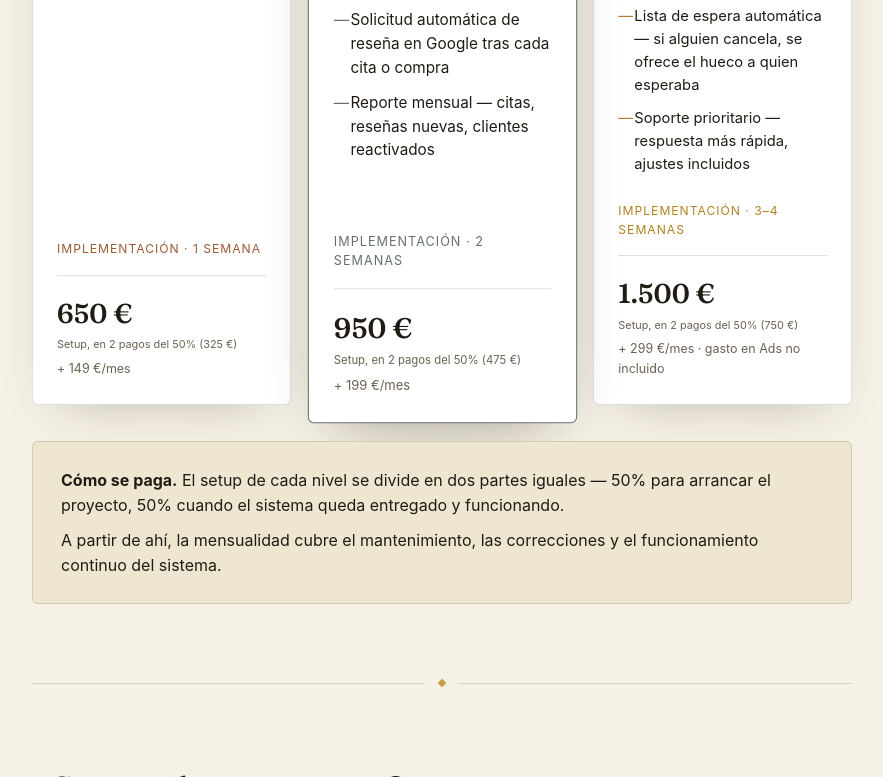
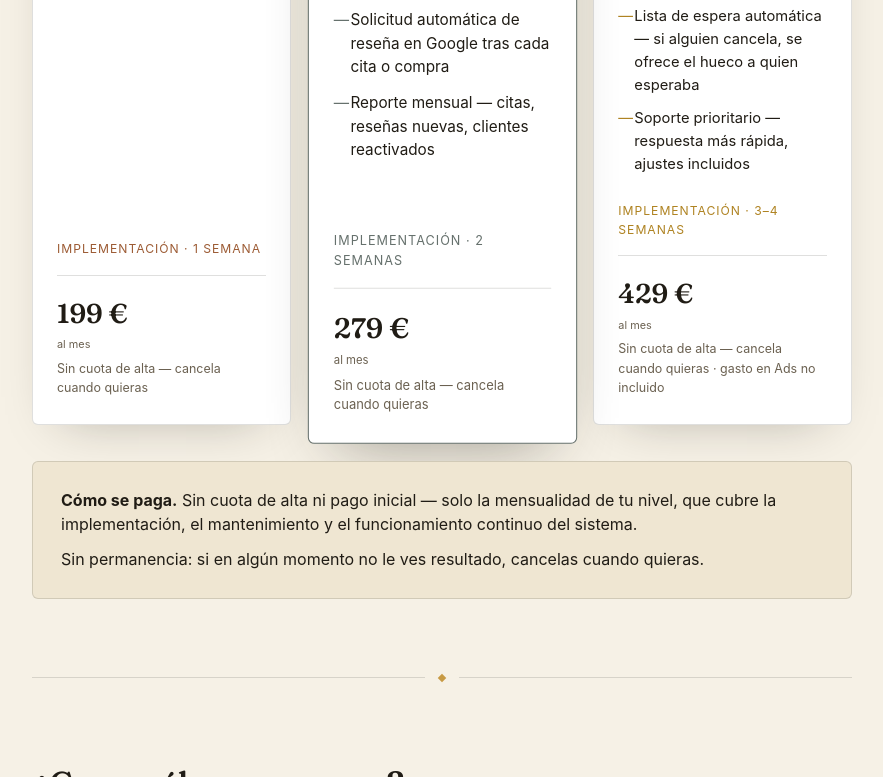
Before and after one commit to hepydn/trends-propuesta, a plain HTML site: page index.html in a window 1280 px wide. Shown: the part 3446-4223 px from the top of the page, without its empty margins (198-1081 px from the left). Drawn offline with Linux system fonts and the light colour scheme.

Commit message:
Quita la cuota de setup; sube la mensualidad y añade cancela cuando quieras para dar más seguridad

```diff
--- a/index.html
+++ b/index.html
@@ -503,12 +503,12 @@
         <span class="v">+1.400 €</span>
       </div>
       <div class="ledger-row">
-        <span>Nivel Bronce, mensualidad</span>
-        <span class="v">−149 €</span>
+        <span>Nivel Bronce, mensualidad (sin cuota de alta)</span>
+        <span class="v">−199 €</span>
       </div>
       <div class="ledger-row highlight">
         <span>Ganancia neta con Bronce</span>
-        <span class="v">1.251 €</span>
+        <span class="v">1.201 €</span>
       </div>
       <div class="ledger-row">
         <span>Reactivación de clientas (Plata)</span>
@@ -519,12 +519,12 @@
         <span class="v">+2.000 €</span>
       </div>
       <div class="ledger-row">
-        <span>Nivel Plata, mensualidad</span>
-        <span class="v">−199 €</span>
+        <span>Nivel Plata, mensualidad (sin cuota de alta)</span>
+        <span class="v">−279 €</span>
       </div>
       <div class="ledger-row total">
         <span>Ganancia neta con Plata</span>
-        <span class="v">1.801 €</span>
+        <span class="v">1.721 €</span>
       </div>
     </div>
     <p class="lead" style="margin-top:22px;">El precio-hora sale de tu propia tarifa; el resto son suposiciones conservadoras — ajusta a tu volumen real y la cuenta se mantiene positiva. El Oro suma además captación activa de clientas nuevas, sin techo fijo — depende de cuánto decidas invertir en anuncios.</p>
@@ -552,8 +552,8 @@
         </ul>
         <div class="timeline">Implementación · 1 semana</div>
         <div class="price-block">
-          <div class="price">650 €<small>Setup, en 2 pagos del 50% (325 €)</small></div>
-          <div class="setup-note">+ 149 €/mes</div>
+          <div class="price">199 €<small>al mes</small></div>
+          <div class="setup-note">Sin cuota de alta — cancela cuando quieras</div>
         </div>
       </div>
 
@@ -574,8 +574,8 @@
         </ul>
         <div class="timeline">Implementación · 2 semanas</div>
         <div class="price-block">
-          <div class="price">950 €<small>Setup, en 2 pagos del 50% (475 €)</small></div>
-          <div class="setup-note">+ 199 €/mes</div>
+          <div class="price">279 €<small>al mes</small></div>
+          <div class="setup-note">Sin cuota de alta — cancela cuando quieras</div>
         </div>
       </div>
 
@@ -595,8 +595,8 @@
         </ul>
         <div class="timeline">Implementación · 3–4 semanas</div>
         <div class="price-block">
-          <div class="price">1.500 €<small>Setup, en 2 pagos del 50% (750 €)</small></div>
-          <div class="setup-note">+ 299 €/mes · gasto en Ads no incluido</div>
+          <div class="price">429 €<small>al mes</small></div>
+          <div class="setup-note">Sin cuota de alta — cancela cuando quieras · gasto en Ads no incluido</div>
         </div>
       </div>
 
@@ -605,8 +605,8 @@
 
   <section class="payment reveal">
     <div class="payment-note">
-      <p><strong>Cómo se paga.</strong> El setup de cada nivel se divide en dos partes iguales — 50% para arrancar el proyecto, 50% cuando el sistema queda entregado y funcionando.</p>
-      <p>A partir de ahí, la mensualidad cubre el mantenimiento, las correcciones y el funcionamiento continuo del sistema.</p>
+      <p><strong>Cómo se paga.</strong> Sin cuota de alta ni pago inicial — solo la mensualidad de tu nivel, que cubre la implementación, el mantenimiento y el funcionamiento continuo del sistema.</p>
+      <p>Sin permanencia: si en algún momento no le ves resultado, cancelas cuando quieras.</p>
     </div>
   </section>
 
```
